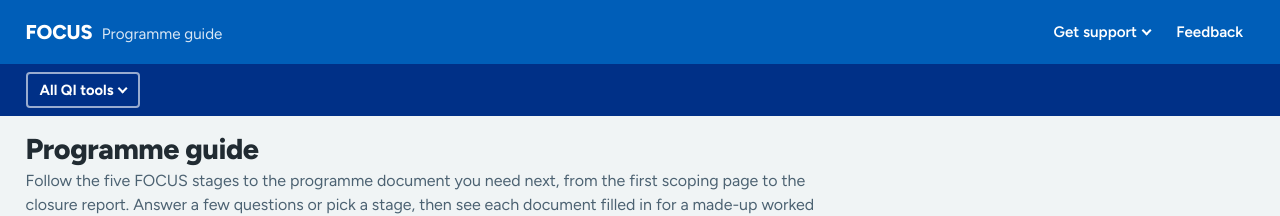
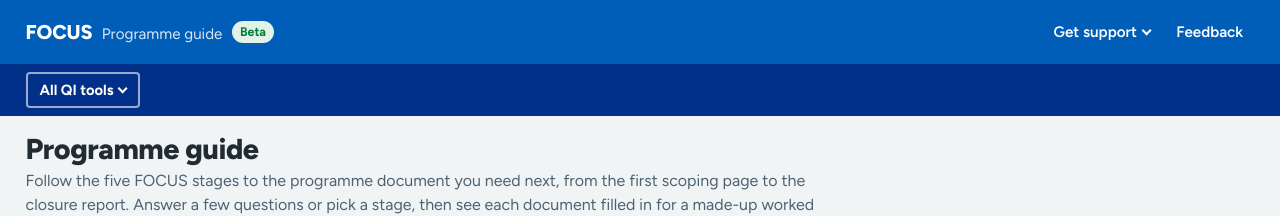
Before and after one commit to PerrinShanks-Cogito/IntegratedQiTools, a Jekyll site: the page built from programme_guide/index.html, in a window 1280 px wide. Shown: the top 216 px of the page. Built offline with Jekyll 4.4.1, drawn with Linux system fonts in a browser that asks for light colours.

Commit message:
Show each Alpha and Beta tool's status on its own page
The shared header now shows the tool's status as a tag next to its name,
with a short explanation on hover: Beta is ready to use and still being
improved; Alpha is an early version still being built and tested. Tools
with no status show nothing. On the landing page Alpha now has its own
blue tag rather than the same green as Beta.

Co-Authored-By: Claude Opus 5.5 <noreply@anthropic.com>
Claude-Session: https://claude.ai/code/session_01CcqVcnXrYyRfF69skfK4re

```diff
--- a/_includes/focus-header.html
+++ b/_includes/focus-header.html
@@ -6,7 +6,13 @@
 <header class="fh"{% if current_tool %} data-tool-name="{{ current_tool.name | escape }}" data-tool-desc="{{ current_tool.description | escape }}"{% endif %}>
   <div class="fh-top">
     <div class="fh-inner">
-      <a class="fh-brand" href="{{ '/' | relative_url }}"><b>FOCUS</b>{% if current_tool %}<span>{{ current_tool.name }}</span>{% else %}<span>QI charting tools</span>{% endif %}</a>
+      <div class="fh-id">
+        <a class="fh-brand" href="{{ '/' | relative_url }}"><b>FOCUS</b>{% if current_tool %}<span>{{ current_tool.name }}</span>{% else %}<span>QI charting tools</span>{% endif %}</a>
+        {%- comment %} A tool that's still Alpha or Beta says so next to its name {% endcomment %}
+        {%- if current_tool.status %}{% assign st = current_tool.status | downcase %}
+        <span class="fh-tag fh-tag-{{ st }} fh-status" title="{% if st == 'alpha' %}Alpha: an early version that's still being built and tested. Check results carefully, and tell us what you find with Feedback.{% elsif st == 'beta' %}Beta: ready to use, and still being improved. Tell us what you think with Feedback.{% else %}{{ current_tool.status }}{% endif %}">{{ current_tool.status }}</span>
+        {%- endif %}
+      </div>
       <nav class="fh-nav" aria-label="Main">
         <details class="fh-dd"><summary>Get support</summary><div class="fh-menu"><ul class="fh-list fh-support"><li><a href="https://m365.cloud.microsoft/chat/?titleId=T_9a8ef1bb-12ee-5134-a332-f2a26e2f1bd9&amp;source=embedded-builder" target="_blank" rel="noopener">QI Coach chatbot</a><span class="fh-desc">Talk through your idea or next step</span></li><li><a href="https://nhs.sharepoint.com/:u:/r/sites/msteams_de9171/SitePages/Coaching,-Mentoring-%26-QI-Clinics.aspx?d=w388a701be9e940038a5ed1ab42b9b192&amp;csf=1&amp;web=1&amp;e=6gO0oF" target="_blank" rel="noopener">Book a QI Clinic</a><span class="fh-desc">One-to-one time with an improvement advisor</span></li><li><a href="https://coh.gstt.nhs.uk/course/view.php?id=3199" target="_blank" rel="noopener">Book training</a><span class="fh-desc">QI courses from the CITI Academy</span></li><li><a href="https://teams.microsoft.com/l/channel/19%3AtqDE8DYvOERF7Q7JAJyW4WuaJFD6AmLJ07wypT9dVks1%40thread.tacv2/Improvement%20Community%20Hub?groupId=1bf22369-4401-488f-8994-68e3d2340c12&amp;tenantId=37c354b2-85b0-47f5-b222-07b48d774ee3" target="_blank" rel="noopener">Ask the Improvement Community</a><span class="fh-desc">Post a question in the Teams hub</span></li></ul></div></details>
         {%- comment %} Case studies menu hidden for now. Remove this comment tag and its endcomment to show it again. {% endcomment %}
--- a/assets/css/focus-header.css
+++ b/assets/css/focus-header.css
@@ -27,6 +27,8 @@
 .fh-inner{width:100%;max-width:none;margin:0;padding:.9rem clamp(1rem,2vw,2.5rem);display:flex;flex-wrap:wrap;gap:.75rem 1.5rem;align-items:center;justify-content:space-between}
 .fh-sub .fh-inner{padding:.5rem clamp(1rem,2vw,2.5rem);gap:.25rem 1.75rem;justify-content:flex-start;font-size:.92rem}
 
+.fh-id{display:flex;align-items:center;gap:.6rem;flex-wrap:wrap}
+.fh-status{cursor:help}
 .fh-brand{display:flex;align-items:baseline;gap:.6rem;color:#fff;text-decoration:none}
 .fh-brand:hover span{text-decoration:underline;text-underline-offset:3px}
 .fh-brand b{font-size:1.25rem;font-weight:800;letter-spacing:-.01em}
@@ -74,7 +76,7 @@
 /* Responsive header layout */
 @media (max-width:768px){
   .fh-inner{padding:.75rem 1rem;gap:.6rem}
-  .fh-brand{width:100%}
+  .fh-id{width:100%}
   .fh-nav{width:100%;gap:.2rem}
   .fh-nav a{padding:.35rem .5rem}
   .fh-sub .fh-inner{padding:.5rem 1rem;gap:.5rem 1rem}
--- a/assets/css/site.css
+++ b/assets/css/site.css
@@ -4,18 +4,21 @@
 :root{
   --blue:#005EB8; --navy:#003087; --bg:#F0F4F5; --surface:#FFFFFF; --text:#212B32;
   --muted:#4C6272; --line:#D8DDE0; --yellow:#FFB81C; --green:#007A38; --green-bg:#E3F2E9;
+  --alpha:#003087; --alpha-bg:#E6F0FA;
   --shadow:0 2px 0 #D8DDE0;
 }
 @media (prefers-color-scheme: dark){
   :root:not([data-theme="light"]){
     --blue:#5AA2EA; --navy:#9CC3EF; --bg:#0E1A24; --surface:#162533; --text:#E8EEF2;
     --muted:#A3B6C3; --line:#2A3E4F; --green:#4CC17E; --green-bg:#143326; --shadow:0 2px 0 #0A131B;
+    --alpha:#9CC3EF; --alpha-bg:#15314B;
     color-scheme:dark;
   }
 }
 :root[data-theme="dark"]{
   --blue:#5AA2EA; --navy:#9CC3EF; --bg:#0E1A24; --surface:#162533; --text:#E8EEF2;
   --muted:#A3B6C3; --line:#2A3E4F; --green:#4CC17E; --green-bg:#143326; --shadow:0 2px 0 #0A131B;
+  --alpha:#9CC3EF; --alpha-bg:#15314B;
   color-scheme:dark;
 }
 *,*::before,*::after{box-sizing:border-box}
@@ -48,6 +51,7 @@ img,svg,video{max-width:100%;height:auto}
 .card p{margin:0;color:var(--muted)}
 .card .go{margin-top:auto;padding-top:.25rem;font-weight:600;color:var(--blue)}
 .status{flex:none;font-size:.78rem;font-weight:700;padding:.1rem .5rem;border-radius:99px;white-space:nowrap;background:var(--green-bg);color:var(--green)}
+.status-alpha{background:var(--alpha-bg);color:var(--alpha)}
 
 .notice{margin:2.25rem 0 0;padding:1rem 1.25rem;background:var(--surface);border-left:6px solid var(--blue);border-radius:4px}
 .site-foot{margin-top:3rem;padding:1.5rem 0 2rem;border-top:1px solid var(--line);color:var(--muted);font-size:.92rem}
--- a/index.html
+++ b/index.html
@@ -19,7 +19,7 @@ layout: default
         <article class="card">
           <div class="card-head">
             <h3><a href="{{ '/' | append: t.id | append: '/' | relative_url }}">{{ t.name }}</a></h3>
-            {%- if t.status %}<span class="status">{{ t.status }}</span>{% endif %}
+            {%- if t.status %}<span class="status status-{{ t.status | downcase }}">{{ t.status }}</span>{% endif %}
           </div>
           <p>{{ t.description }}</p>
           <span class="go" aria-hidden="true">Open tool &rarr;</span>
```
